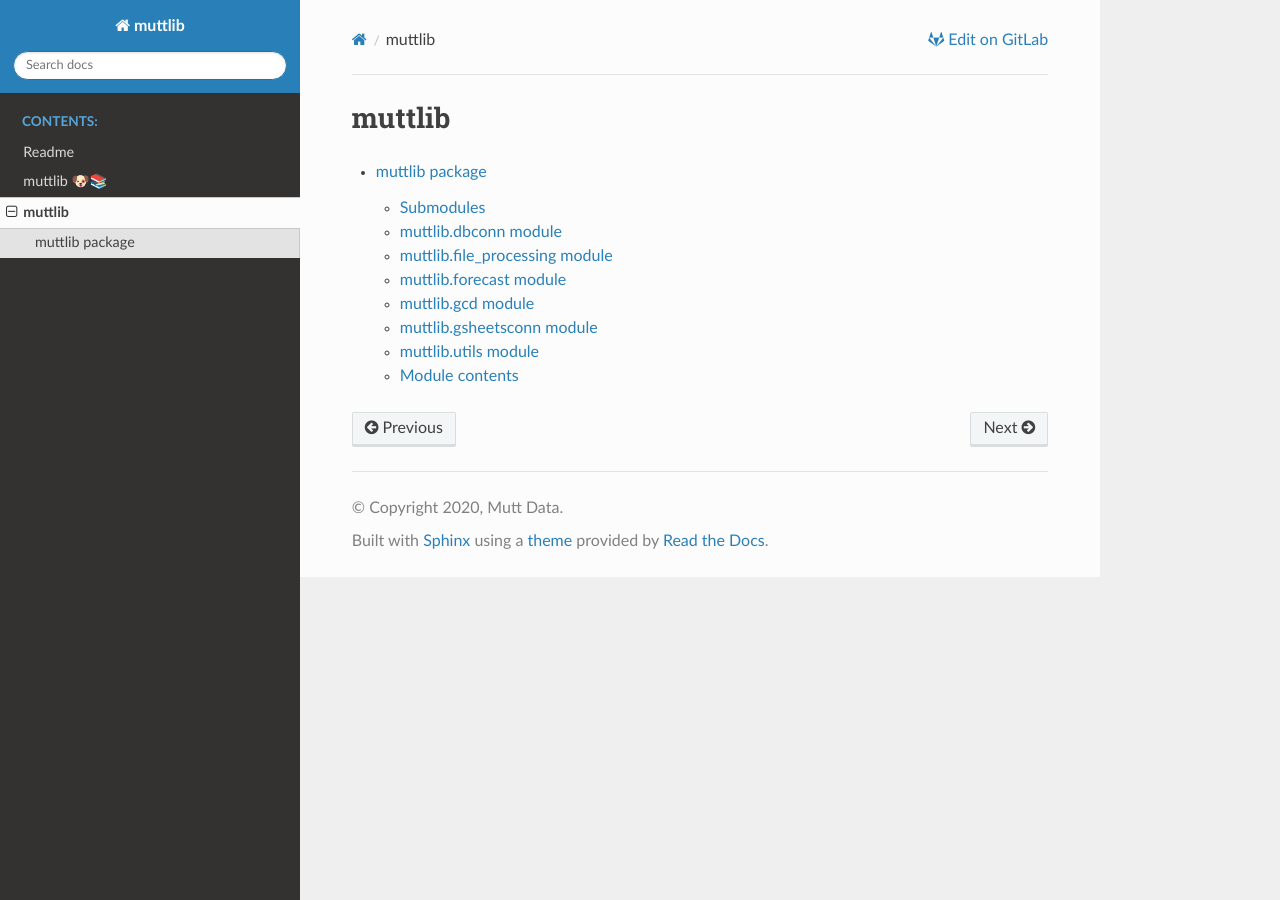
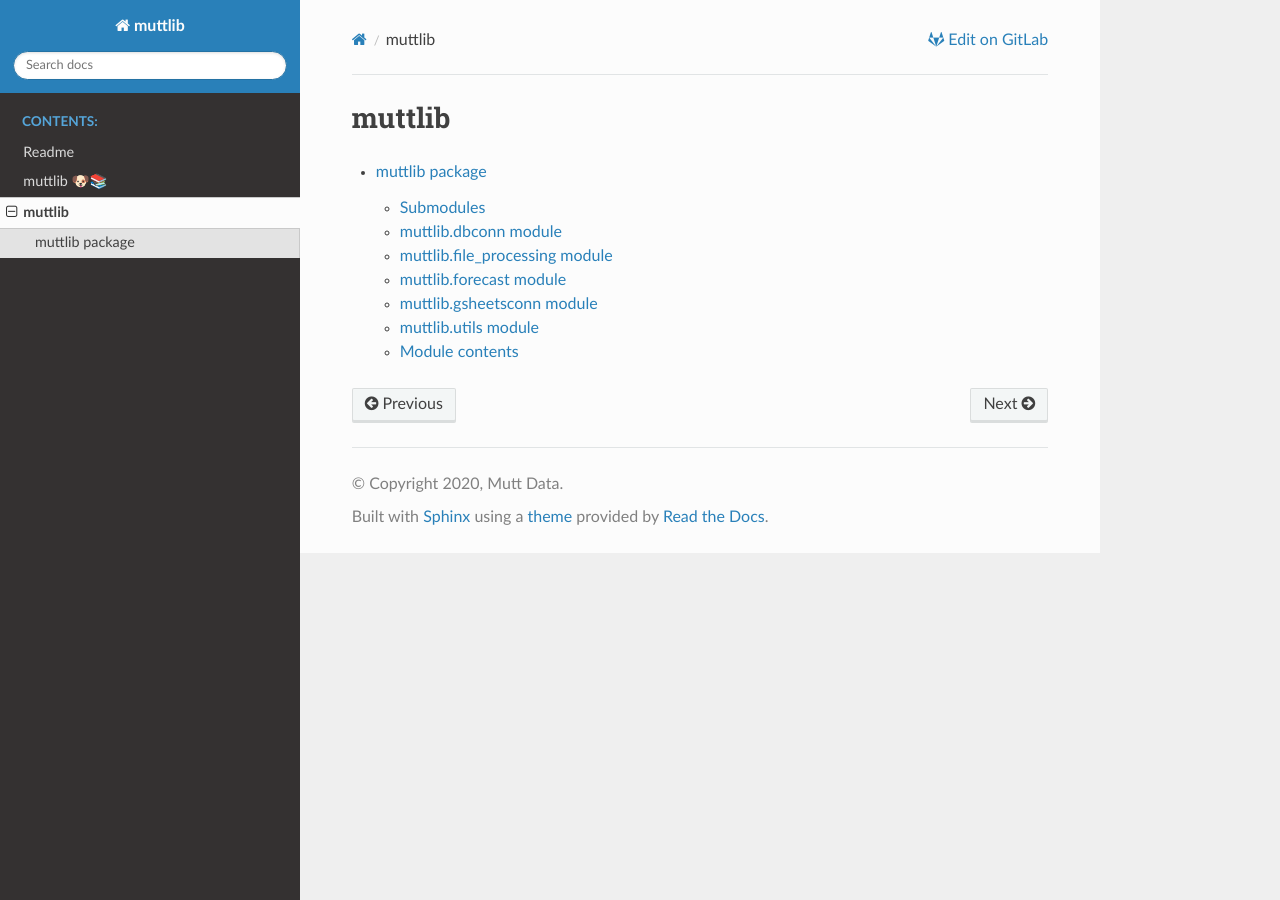
Before and after one commit to MuttData/muttlib, a Sphinx documentation site: the page built from docs/source/modules.rst, in a window 1280 px wide. Built offline with Sphinx 7.4.7 and the Read the Docs theme 2.0.0, drawn with Linux system fonts in a browser that asks for light colours.

Commit message:
remove gcd refs

```diff
--- a/docs/source/muttlib.rst
+++ b/docs/source/muttlib.rst
@@ -28,14 +28,6 @@ muttlib.forecast module
    :undoc-members:
    :show-inheritance:
 
-muttlib.gcd module
-------------------
-
-.. automodule:: muttlib.gcd
-   :members:
-   :undoc-members:
-   :show-inheritance:
-
 muttlib.gsheetsconn module
 --------------------------
 
```
Also changed, not shown: README.md (+0 -1 lines), .gitlab-ci.yml.
